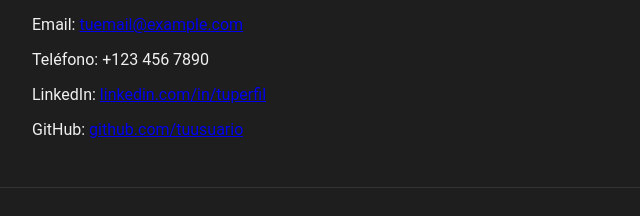
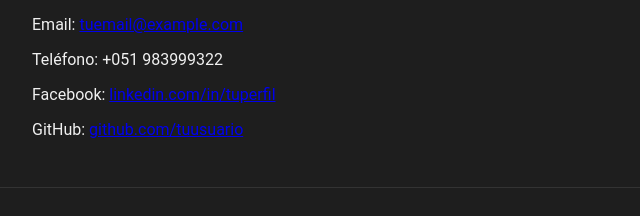
Before and after one commit to NelCSC/portafolio-personal-NelCSC, a plain HTML site: page contact.html in a window 1280 px wide. Shown: the part 661-877 px from the top of the page, 0-640 px from the left. Drawn offline with Linux system fonts and the light colour scheme.

Commit message:
Agregado de datos de facebook y github

```diff
--- a/contact.html
+++ b/contact.html
@@ -42,9 +42,9 @@
         <div class="contact-info">
             <h3>Información de Contacto</h3>
             <p>Email: <a href="mailto:tuemail@example.com">tuemail@example.com</a></p>
-            <p>Teléfono: +123 456 7890</p>
-            <p>LinkedIn: <a href="https://www.linkedin.com/in/tuperfil" target="_blank">linkedin.com/in/tuperfil</a></p>
-            <p>GitHub: <a href="https://github.com/tuusuario" target="_blank">github.com/tuusuario</a></p>
+            <p>Teléfono: +051 983999322</p>
+            <p>Facebook: <a href="https://www.facebook.com/share/1LfHNLHGDU/" target="_blank">linkedin.com/in/tuperfil</a></p>
+            <p>GitHub: <a href="https://github.com/NelCSC/portafolio-personal-NelCSC.git" target="_blank">github.com/tuusuario</a></p>
         </div>
     </section>
 
```
